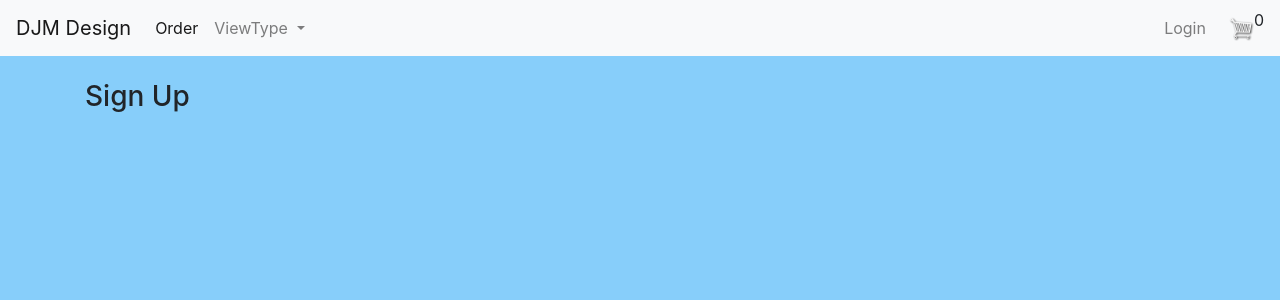
After one commit to Code-Institute-Submissions/djmolloy57-proj4DMDesign_JuneResub, a Django app: template designstore/templates/registration/sign_up.html in a window 1280 px wide. The commit adds this page. Shown: the top 300 px of the page. Run offline with Django 3.2, Linux system fonts and the light colour scheme; the template is opened without the code that fills it, so the values that code supplies are empty; some libraries are stand-ins or nearby versions.

Commit message:
addedtemplates registration dir containing login.html and site_login.html added  reference to login.html on main.html and added login url in url.py and view for login in view.py

```diff
--- a/DMdesignproj/settings.py
+++ b/DMdesignproj/settings.py
@@ -25,7 +25,7 @@ BASE_DIR = Path(__file__).resolve().parent.parent
 
 # SECURITY WARNING: keep the secret key used in production secret!
 SECRET_KEY = os.environ.get('SECRET_KEY', '')
-#SECRET_KEY = 'o+5$gjd&-^8$_u%#q1wgn$z8_e4a*z--nyzt_8sp!%(k2%0rfw'
+
 
 
 
--- a/designstore/templates/designstore/main.html
+++ b/designstore/templates/designstore/main.html
@@ -41,7 +41,7 @@
           <div class="form-inline my-2 my-lg-0">
             <ul class="navbar-nav">
               <li class="nav-item">
-                <a class="nav-link" href="/login">Login</a>
+                <a class="nav-link" href="{% url 'login' %}">Login</a>
               </li>
             </ul>
           </div>
--- /dev/null
+++ b/designstore/templates/registration/login.html
@@ -0,0 +1,6 @@
+{% extends 'designstore/main.html' %}
+{% block title %}Login{% endblock %}
+
+{% block content %}
+    <h3>Login</h3>
+{% endblock %}
--- /dev/null
+++ b/designstore/templates/registration/sign_up.html
@@ -0,0 +1,6 @@
+{% extends 'designstore/main.html' %}
+{% block title %}Sign Up{% endblock %}
+
+{% block content %}
+    <h3>Sign Up</h3>
+{% endblock %}
--- a/designstore/urls.py
+++ b/designstore/urls.py
@@ -11,5 +11,7 @@ urlpatterns = [
     path('formpage/', views.form_name_view, name="form_name"),
     path('viewlogo/', views.viewlogo, name="viewlogo"),
 	path('viewicon/', views.viewicon, name="viewicon"),
+    #path('login/', views.form_name_view, name="form_name"),
+    path('login/', views.sitelogin, name="login"),
 
 ]
--- a/designstore/views.py
+++ b/designstore/views.py
@@ -38,3 +38,8 @@ def viewlogo(request):
 def viewicon(request):
     context = {}
     return render(request, 'designstore/viewicon.html', context)
+
+def sitelogin(request):
+    context = {}
+    #return render(request, '../account.html', context)
+    return render(request, 'registration/login.html', context)
```
